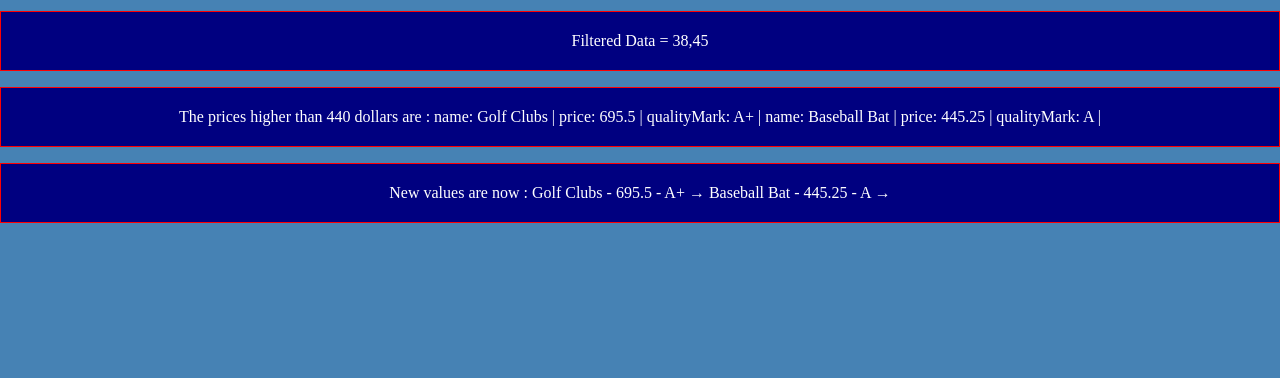
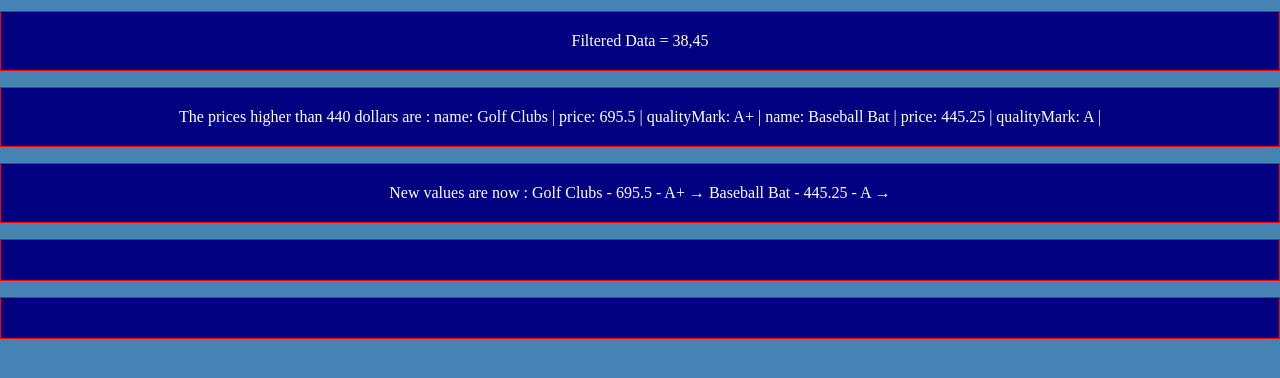
Before and after one commit to JohanSwannie/Javascript-Array-Methods, a plain HTML site: page Javascript-Array-Methods/Filter/filter-array-method.html in a window 1280 px wide. Shown: the part 58-436 px from the top of the page. Drawn offline with Linux system fonts and the light colour scheme.

Commit message:
Update filter-array-method HTML Component

```diff
--- a/Javascript-Array-Methods/Filter/filter-array-method.html
+++ b/Javascript-Array-Methods/Filter/filter-array-method.html
@@ -12,6 +12,8 @@
     <p id="filter1"></p>
     <p id="filter2"></p>
     <p id="filter3"></p>
+    <p id="filter4"></p>
+    <p id="filter5"></p>
   </body>
   <script src="filter-array-method.js"></script>
 </html>
```
